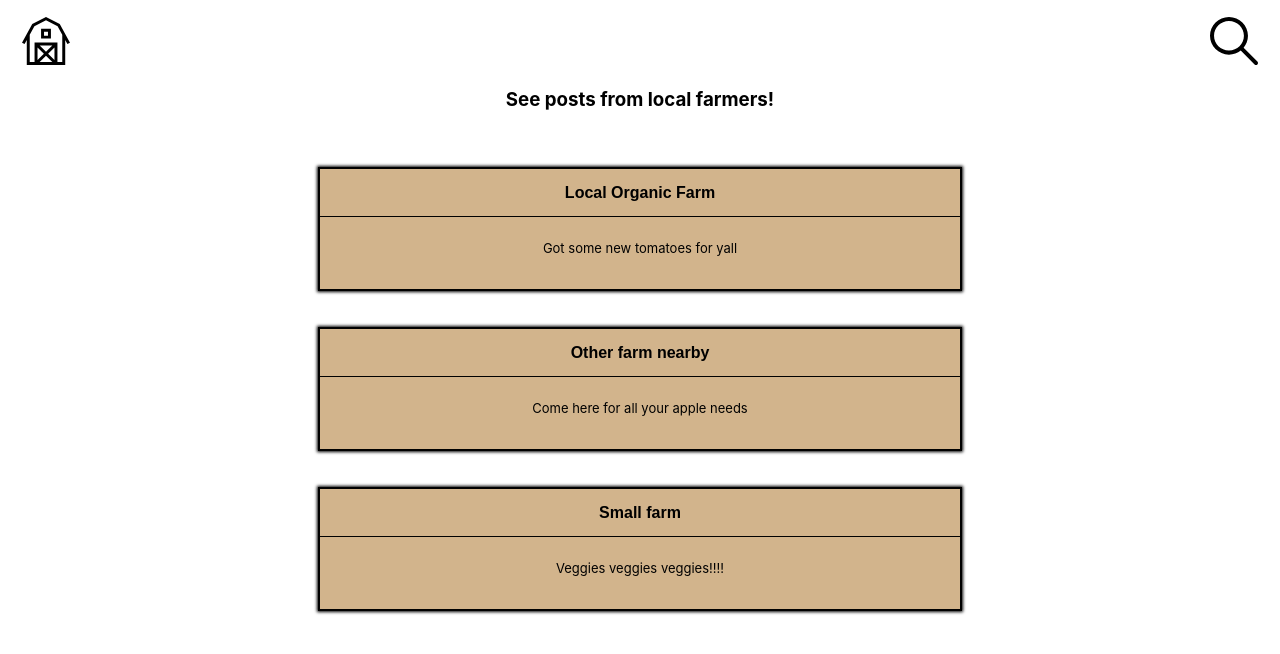
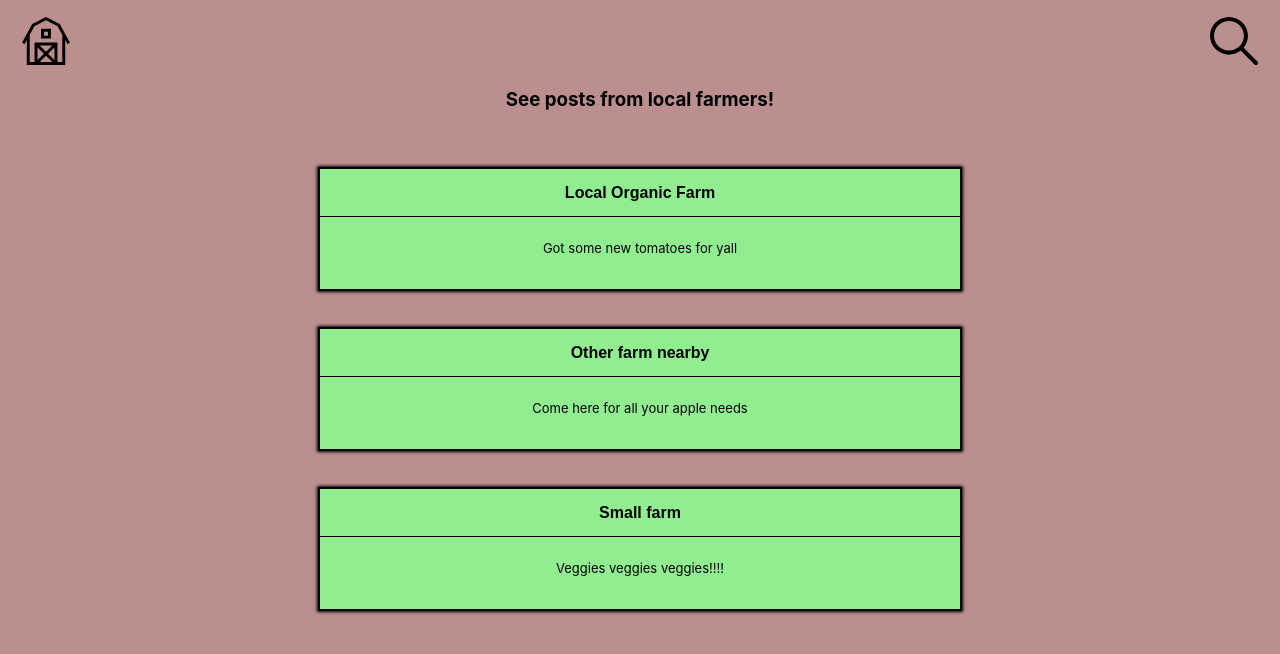
Before and after one commit to jbrachey/hackgt8-local-farmers, a React (Create React App) app in the folder frontend/: page / in a window 1280 px wide. Shown: the top 654 px of the page. Built offline with nearby package versions, Linux system fonts and the light colour scheme.

Commit message:
Color change

```diff
--- a/frontend/src/App.css
+++ b/frontend/src/App.css
@@ -1,6 +1,7 @@
 .App {
   text-align: center;
   height: 100vh;
+  background-color: rosybrown;
 }
 
 .App-logo {
--- a/frontend/src/home/post-style.css
+++ b/frontend/src/home/post-style.css
@@ -2,7 +2,7 @@
     outline: 2px;
     outline-style: solid;
     box-shadow: 0 0 3px 3px;
-    background-color: tan;
+    background-color: lightgreen;
     width: 50vw;
     height: 15vh;
 }
@@ -24,7 +24,7 @@
 }
 
 .postButton {
-    background-color: tan;
+    background-color: lightgreen;
     border: none;
     width: 50vw;
 }
```
